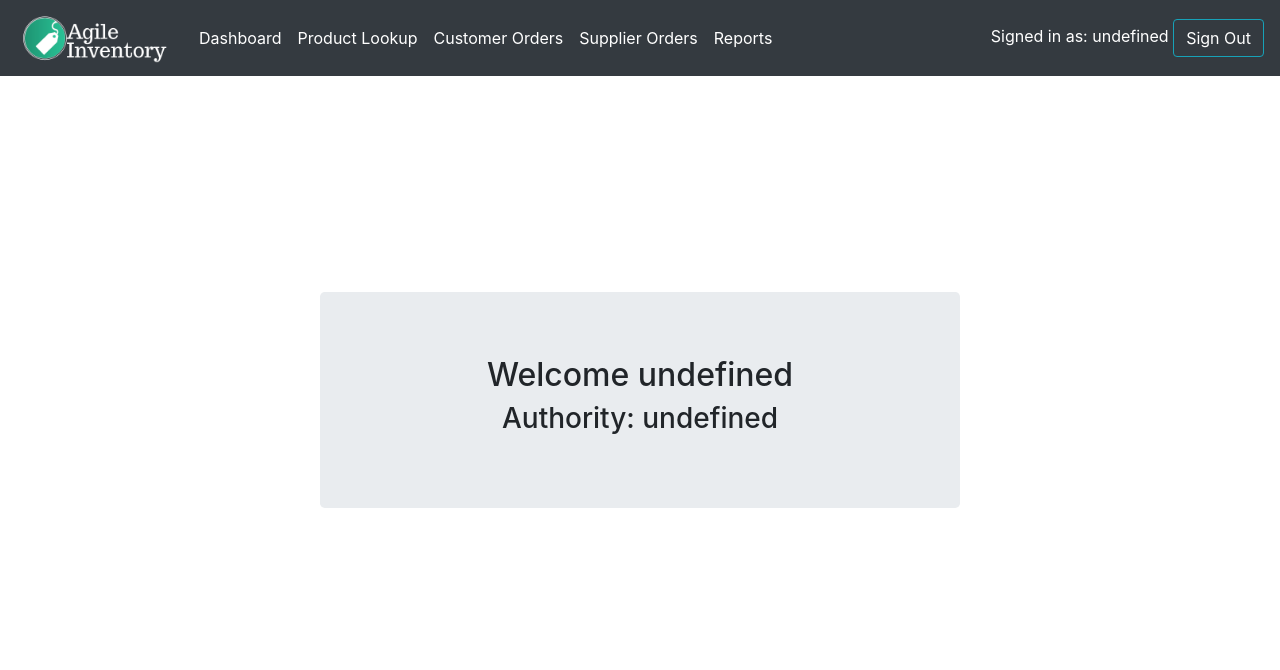
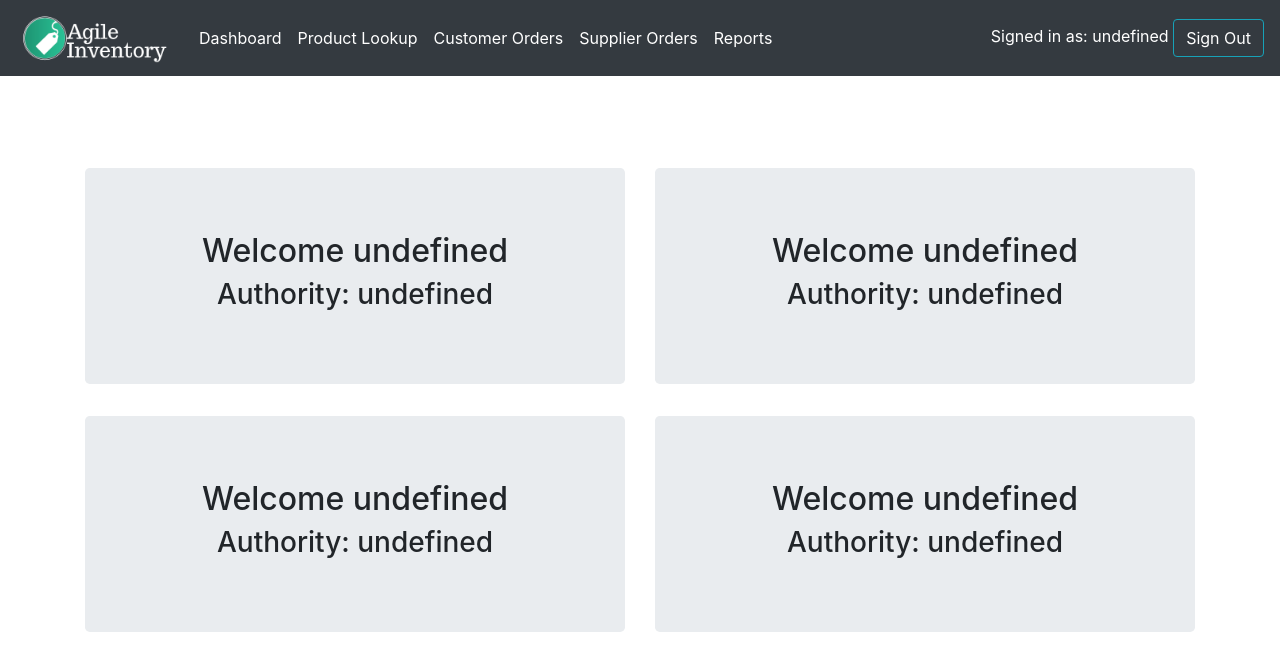
Before and after one commit to AlecSmith96/ims-frontend, a React (Create React App) app: page /dashboard in a window 1280 px wide. Shown: the top 670 px of the page. Built offline with nearby package versions, Linux system fonts and the light colour scheme; sample sign-in values are in the browser's storage.

Commit message:
Added button to PurchaseOrders to allow setting a given purchase order to delivered

```diff
--- a/src/components/Dashboard.js
+++ b/src/components/Dashboard.js
@@ -20,11 +20,34 @@ const Dashboard = (props) => {
         <div>
             <center>
             { localStorage.getItem('authenticated') === 'true' ?
-                <div className="vertical-center">
-                    <div className="jumbotron container col-md-6">
-                        <h2> Welcome {localStorage.getItem('user_name')}</h2>
-                        <h3>Authority: {localStorage.getItem('authorities')}</h3>
-                    </div>
+                <div className="vertical-center container">
+                        <div className="row">
+                            <div className="col">
+                                <div className="jumbotron container">
+                                    <h2> Welcome {localStorage.getItem('user_name')}</h2>
+                                    <h3>Authority: {localStorage.getItem('authorities')}</h3>
+                                </div>
+                            </div>
+                            <div className="col">
+                                <div className="jumbotron container">
+                                    <h2> Welcome {localStorage.getItem('user_name')}</h2>
+                                    <h3>Authority: {localStorage.getItem('authorities')}</h3>
+                                </div>
+                            </div>
+                            <div className="w-100"></div>
+                            <div className="col">
+                                <div className="jumbotron container ">
+                                    <h2> Welcome {localStorage.getItem('user_name')}</h2>
+                                    <h3>Authority: {localStorage.getItem('authorities')}</h3>
+                                </div>
+                            </div>
+                            <div className="col">
+                                <div className="jumbotron container">
+                                    <h2> Welcome {localStorage.getItem('user_name')}</h2>
+                                    <h3>Authority: {localStorage.getItem('authorities')}</h3>
+                                </div>
+                            </div>
+                        </div>
                 </div>
                             :
                 <div className="vertical-center">
--- a/src/components/ProductDetails.js
+++ b/src/components/ProductDetails.js
@@ -137,7 +137,7 @@ const ProductDetails = () => {
                             </thead>
                             <tbody>
                             {
-                                purchases.length === 0 ? <center><tr><td colSpan="4">No purchase orders for this product</td></tr></center> :
+                                purchases.length === 0 ? <center><tr><td colspan="4">No purchase orders for this product</td></tr></center> :
                                 purchases.map((order) => {
                                     const status = order.arrival_date === "null" ? "table-warning" : "table-primary";
                                     return (
--- a/src/components/PurchaseDetails.js
+++ b/src/components/PurchaseDetails.js
@@ -1,9 +1,10 @@
 import React from 'react';
-import {useLocation} from 'react-router-dom';
+import {useHistory, useLocation} from 'react-router-dom';
 import {Button} from 'react-bootstrap';
 
 const PurchaseDetails = () => {
     const {state} = useLocation();
+    const history = useHistory();
 
     return (
         <div>
@@ -21,7 +22,6 @@ const PurchaseDetails = () => {
                 <div className="row">
                     <div className="col">
                         <div className="jumbotron h-100 w-100 d-inline-block">
-                            {/* <h5 className="card-title">{`${state.customer.title} ${state.customer.first_name} ${state.customer.last_name}`}</h5> */}
                             <p className="lead">Order Date: {state.purchase_date}</p>
                             <p className="lead">Status: {state.arrival_date === "null" ? 'PENDING' : 'DELIVERED' }</p>
                             {state.arrival_date === "null" ? <div/> :<p className="lead">Delivered On: {state.arrival_date} </p>}
@@ -48,11 +48,6 @@ const PurchaseDetails = () => {
                                     )
                                 })
                             }
-                            {/* <tr className="table-info">
-                                <td className="text-right" colspan="2">Total Cost:</td>
-                                <td className="text-right" >£{state.totalCost}</td>
-                            </tr> */}
-
                             </tbody>
                         </table>
                     </div>
--- a/src/components/PurchaseOrders.js
+++ b/src/components/PurchaseOrders.js
@@ -2,10 +2,12 @@ import React, {useEffect, useState} from 'react';
 import { useHistory } from 'react-router-dom';
 import {Button, Modal} from 'react-bootstrap';
 import NewPurchaseOrder from './NewPurchaseOrder';
+import SetDeliveredPurchaseOrder from './SetDeliveredPurchaseOrder';
 
 const PurchaseOrders = () => {
     const [purchases, setPurchases] = useState([{}]);
-    const [showModal, setModal] = useState(false);
+    const [showModal, setModal] = useState(false);                      // for displaying new purchase order modal
+    const [showDeliveredModal, setDeliveredModal] = useState(false);    // for setting purchase order to delivered
     const history = useHistory();
 
     useEffect(() => {
@@ -33,7 +35,7 @@ const PurchaseOrders = () => {
                     <div className="row w-100 mb-1">
                         {/* THIS CAN BE USED TO INCLUDE BUTTONS TO FILTER TABLE */}
                         <Button className='btn btn-rounded float-right' onClick={() => setModal(true)} variant="outline-info">Create New</Button>
-                        <Button className='btn btn-rounded float-right' onClick={() => setModal(true)} variant="outline-info">Record order delivery</Button>
+                        <Button className='btn btn-rounded float-right ml-1' onClick={() => setDeliveredModal(true)} variant="outline-info">Record order delivery</Button>
                     </div>
                 </form>
 
@@ -63,6 +65,7 @@ const PurchaseOrders = () => {
                     </tbody>
                 </table>
                 <NewPurchaseOrder showModal={showModal} setModal={setModal} />
+                <SetDeliveredPurchaseOrder showModal={showDeliveredModal} setModal={setDeliveredModal} />
             </center>
         </div>
     )
--- /dev/null
+++ b/src/components/SetDeliveredPurchaseOrder.js
@@ -0,0 +1,54 @@
+import React, {useEffect, useState} from 'react';
+import {Modal, Button} from 'react-bootstrap';
+import { Typeahead } from 'react-bootstrap-typeahead';
+import { WatchDirectoryKind } from 'typescript';
+
+/**
+ * Component to set a purchase order as delivered for todays.
+ * @param {showModal, setModal} props - boolean to coniditionally render Modal and setter function.
+ */
+const SetDeliveredPurchaseOrder = (props) => {
+    const [selectedSupplier, setSelectedSupplier] = useState('Choose...');
+    const [purchaseNumber, setPurchaseNumber] = useState('');
+    const [reportResponse, setReportResponse] = useState('');   // set html report response to this
+
+    function submitSupplierOrder() {
+          fetch(`http://localhost:8080/api/purchase/delivered/${purchaseNumber}`, {
+                method: 'POST',
+                headers: {'Authorization': `bearer ${localStorage.getItem('access_token')}`,
+                            'Content-Type': 'application/json'}
+            })
+            .catch(console.error());
+    }
+
+    const handleChange = (e) => {
+        setPurchaseNumber(e.target.value);
+    }
+
+    return (
+        <Modal show={props.showModal} onHide={() => props.setModal(false)}>
+            <Modal.Header className="bg-light" closeButton>
+                <Modal.Title className="">Record Purchase Order Delivery</Modal.Title>
+            </Modal.Header>
+
+            <form onSubmit={() => submitSupplierOrder()}>
+            <Modal.Body>
+                    <p className="lead">Select the Purchase Order Number that was just delivered</p>
+                    <div className="form-group row">
+                        <label for="inputSupplier" className="col-form-label ml-3">Purchase #</label>
+                        <div className="col-sm-9">
+                            <input className="form-control" type="text" placeholder="1234" onChange={handleChange}/>
+                        </div>
+                    </div>
+            </Modal.Body>
+
+            <Modal.Footer className="bg-light">
+                <Button variant="secondary" onClick={() => {props.setModal(false)}}>Close</Button>
+                <input className="btn btn-info" type="submit" value="Submit Order" />
+            </Modal.Footer>
+            </form>
+        </Modal>
+    )
+}
+
+export default SetDeliveredPurchaseOrder;
```
